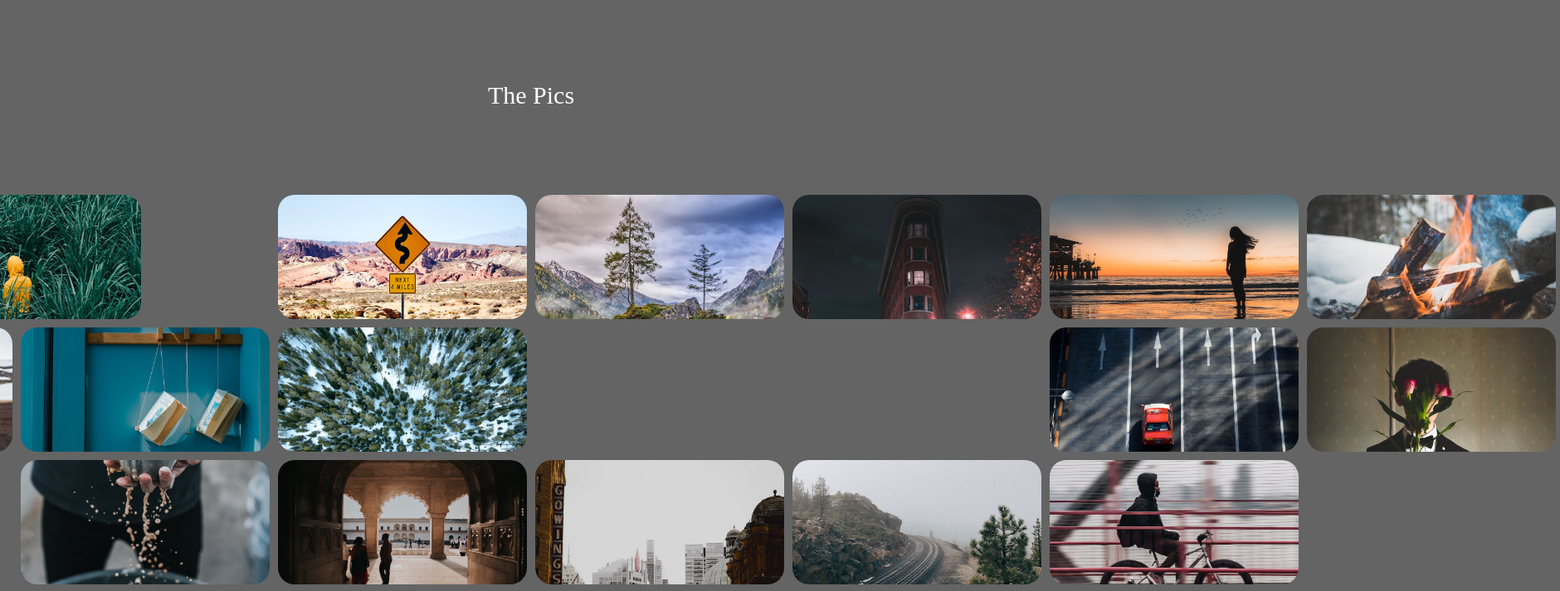
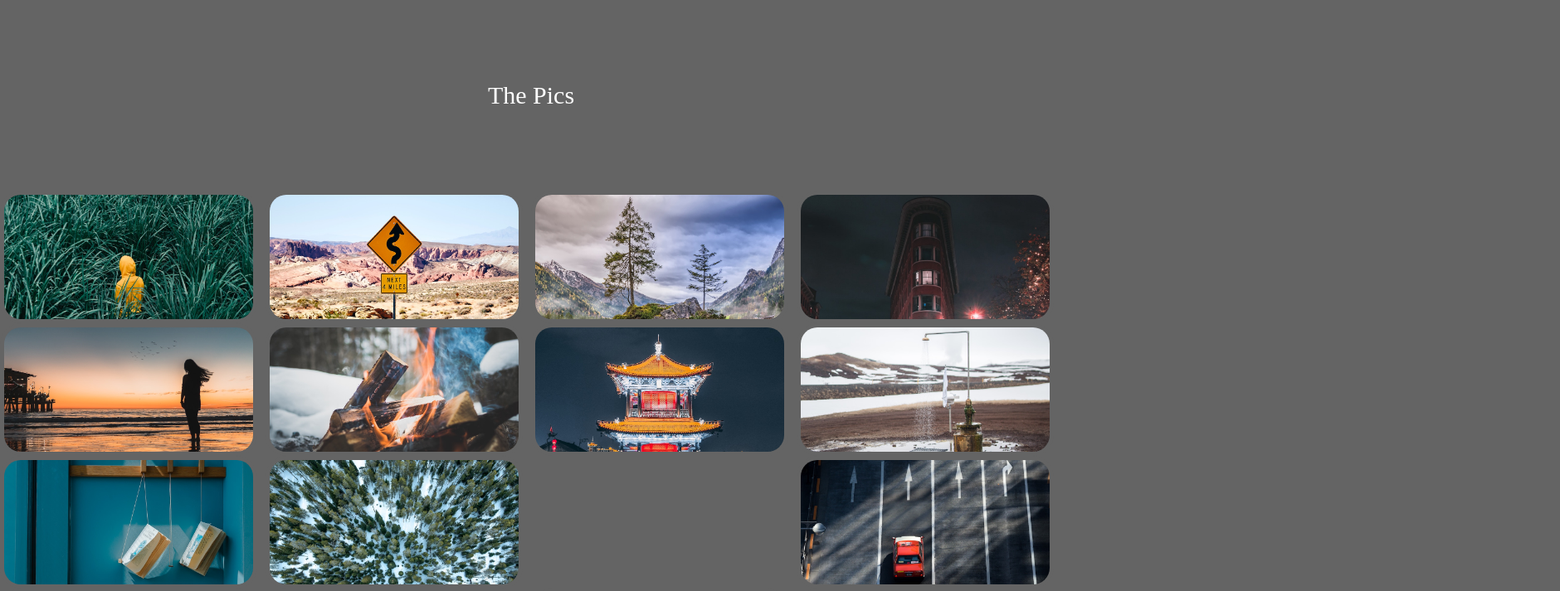
Before and after one commit to zmiles17/Homework, a plain HTML site: page Unit-2/Design-2/Unsolved/index.html in a window 1280 px wide. Shown: the top 713 px of the page at 83% size, 1880 px wide, since content can reach past the window. Drawn offline with Linux system fonts and the light colour scheme; a web font is replaced by a local one.

Commit message:
Fixed Portfolio Website

```diff
--- a/Unit-2/Design-2/Unsolved/index.html
+++ b/Unit-2/Design-2/Unsolved/index.html
@@ -16,7 +16,7 @@
   </header>
 
   <main>
-      <div></div>
+
       <img src="images/a.jpg" class="a"/>
       <img src="images/b.jpg" class="b"/>
       <img src="images/c.jpg" class="c"/>
@@ -28,16 +28,17 @@
       <img src="images/i.jpg" class="i"/>
       <img src="images/j.jpg" class="j"/>
       <div></div>
-      <div></div>
+
       <img src="images/k.jpg" class="k"/>
       <img src="images/l.jpg" class="l"/>
       <div></div>
-      <div></div>
+
       <img src="images/m.jpg" class="m"/>
       <img src="images/n.jpg" class="n"/>
       <img src="images/o.jpg" class="o"/>
       <img src="images/p.jpg" class="p"/>
       <img src="images/q.jpg" class="q"/>
+      <div></div>
   </main>
 
 
--- a/Unit-2/Design-2/Unsolved/style.css
+++ b/Unit-2/Design-2/Unsolved/style.css
@@ -35,7 +35,21 @@ img {
 and (max-width: 1366px) {
     main {
         display: grid;
-        grid-template-areas:
-        ".a .b .c .d"
+        grid-template-columns: repeat(4, 1fr);
+        grid-template-rows: repeat(5, 1fr);
+    }
+    .a {
+        justify-self: left;
+        grid-column: span 1;
     }
 }
+@media only screen and (min-width: 1366px){
+    main {
+        grid-template-rows: repeat(4, 1fr);
+        grid-template-columns: repeat(5, 1fr);
+    }
+    .a {
+        justify-self: left;
+        grid-column: span 1;
+    }
+}
--- a/Unit-2/Portfolio/style.css
+++ b/Unit-2/Portfolio/style.css
@@ -1,3 +1,7 @@
+html {
+    width: 100%;
+    height: 100%;
+}
 h1 {
     font-family: "Montserrat";
     font-weight: normal;
@@ -12,13 +16,11 @@ div {
 body {
     background-image: url("assets/bckgrnd.png");
     background-repeat: repeat;
-}
-
-#top, #bottom {
+    margin: 0;
+    padding: 0;
+    line-height: 1.5;
+    min-height: 100%;
     position: relative;
-    left: 0;
-    right: 0;
-    height: 50%;
 }
 
 #top {
@@ -28,6 +30,10 @@ body {
 #bottom {
     background-color: rgba(150, 150, 150, 0.6);
     color: #FFFFFF;
+    height: 50%;
+    bottom: 0;
+    width: 100%;
+    position: absolute;
 }
 
 #profile-pic {
@@ -85,7 +91,7 @@ footer {
 
 .p1, .p2 {
     margin-left: 100px;
-    margin-right: 1000px;
+    margin-right: 500px;
     margin-top: 1em;
 }
 
```
